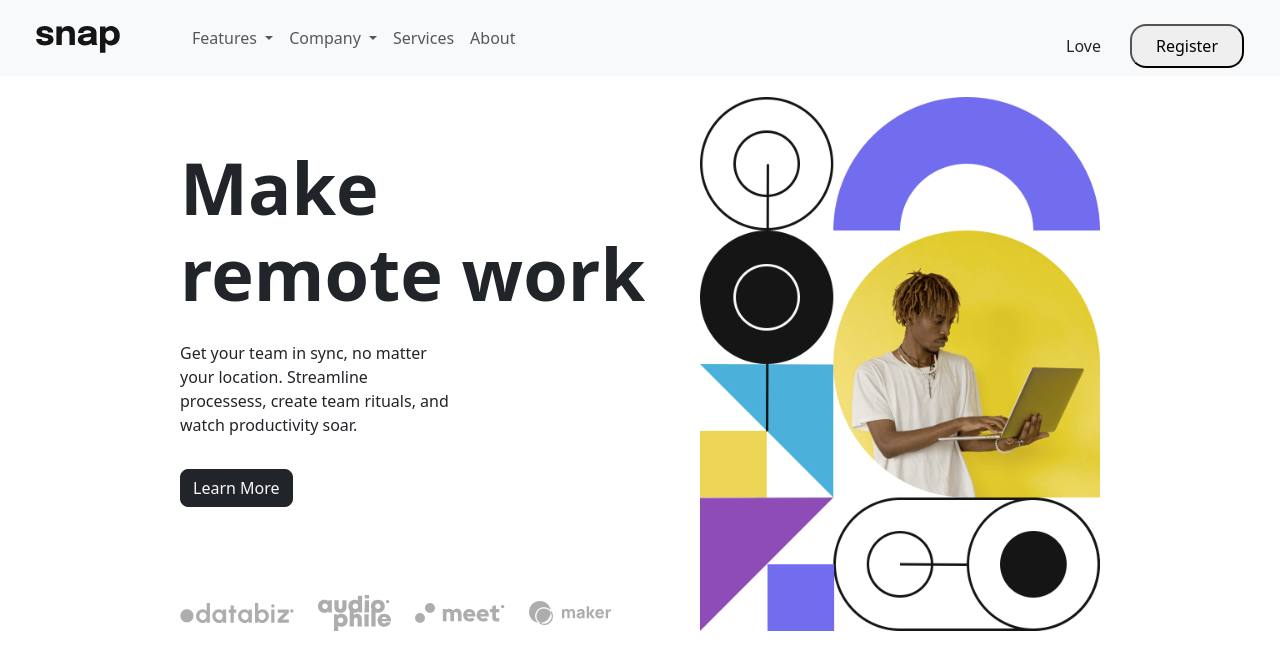
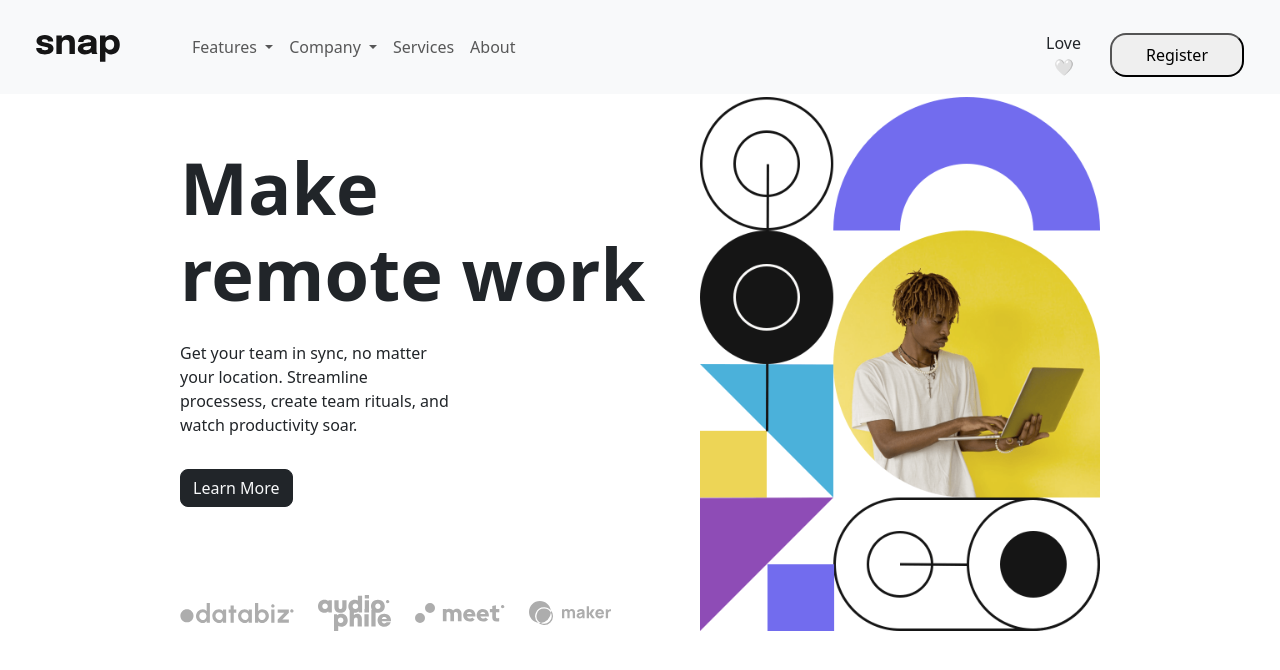
Before and after one commit to Chilly-21/Intro-sec, a plain HTML site: page index.html in a window 1280 px wide. Drawn offline with nearby package versions, Linux system fonts and the light colour scheme.

```diff
--- a/index.html
+++ b/index.html
@@ -126,7 +126,7 @@
               class="d-flex flex-column flex-md-row align-items-center gap-3 mt-3"
               role="search"
             >
-              <a href="#" class="btn">Love</a>
+              <a href="#" class="btn">Love🤍</a>
               <button class="py-2 w-100 rounded-4 px-md-4" type="submit">
                 Register
               </button>
```
